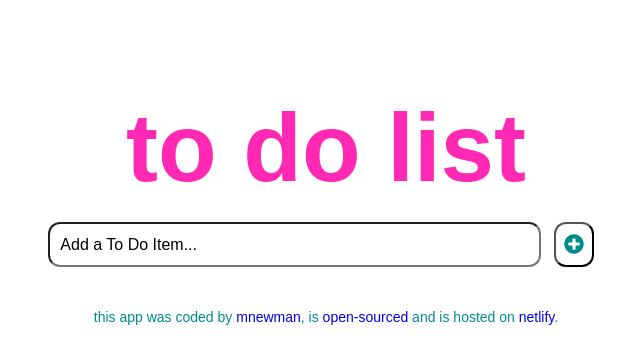
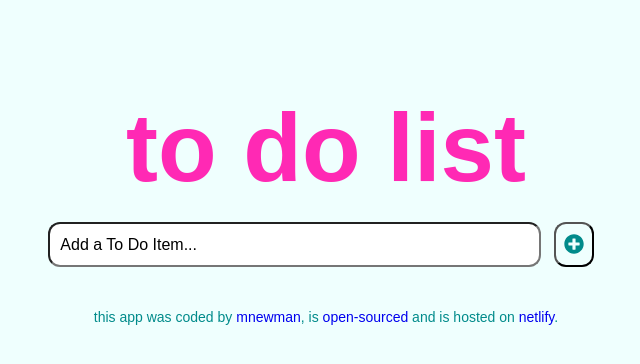
Before and after one commit to NewmanSaurusRex/react-todo-app, a React (Create React App) app: page / in a window 1280 px wide. Shown: the top 364 px of the page, without its empty margins (314-954 px from the left). Built offline with nearby package versions, Linux system fonts and the light colour scheme.

Commit message:
updated custom css

```diff
--- a/src/App.css
+++ b/src/App.css
@@ -8,7 +8,7 @@ body {
   font-family: Arial, Helvetica, sans-serif;
   line-height: 1.5;
   color: #444;
-  background: #fff;
+  background: #effffe;
   height: 100vh;
 }
 
```
